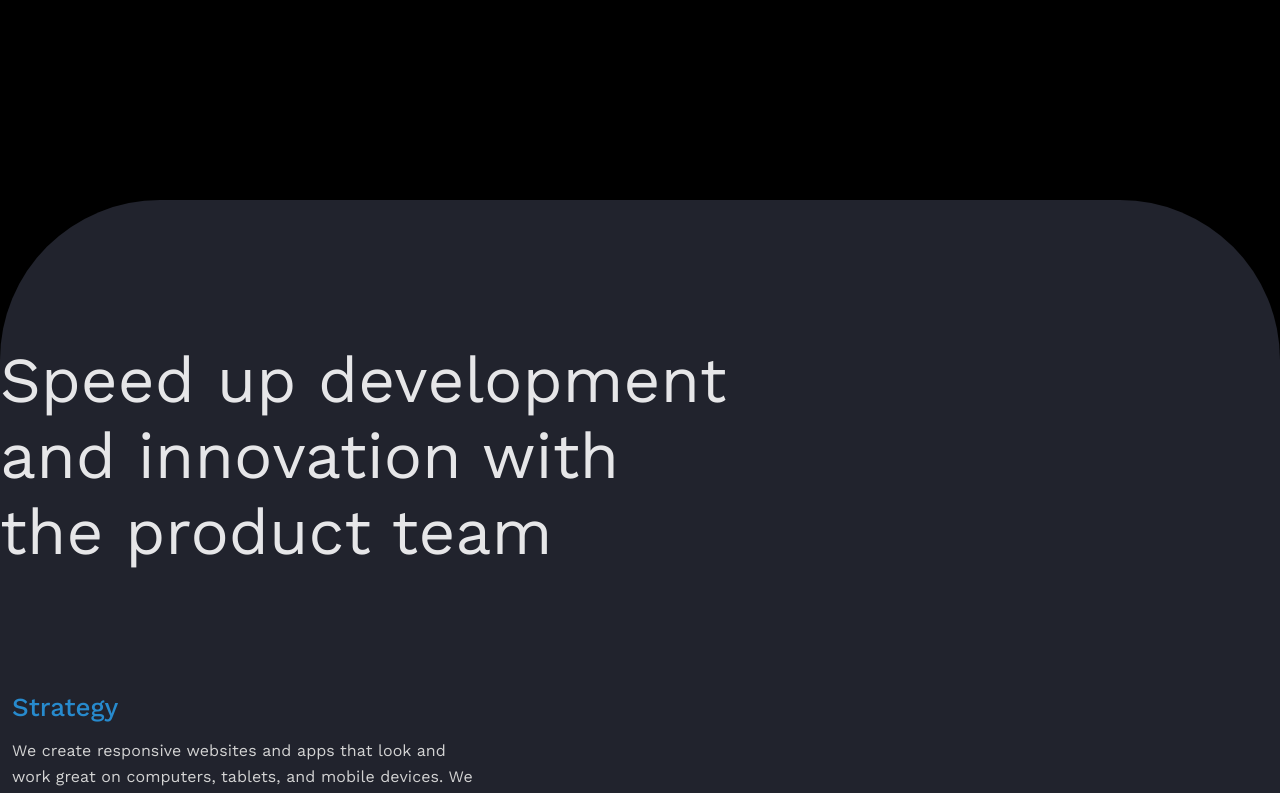
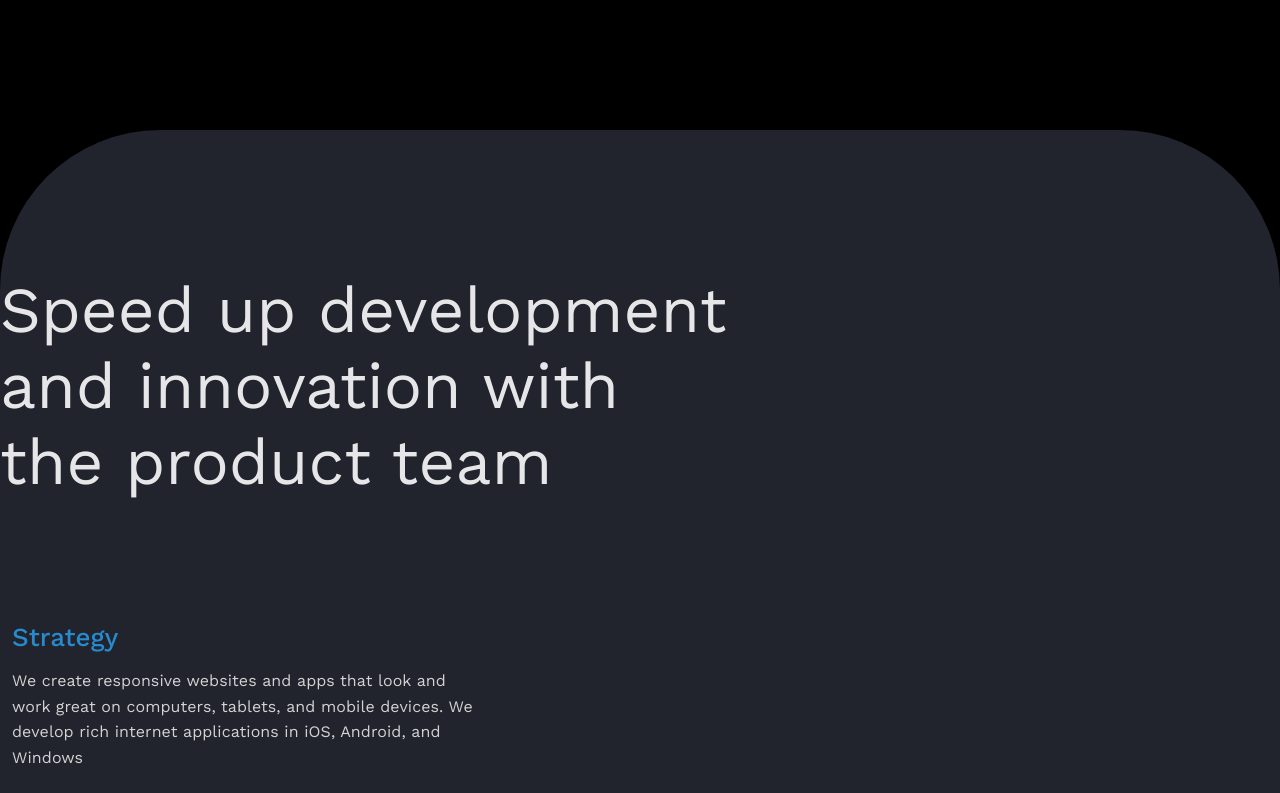
Before and after one commit to mdhrsamyak/syvar-portfolio-samyak, a React (Create React App) app: page / in a window 1280 px wide. Shown: the part 620-1413 px from the top of the page. Built offline with nearby package versions, Linux system fonts and the light colour scheme.

Commit message:
tried but put text change but didn't work

```diff
--- a/src/App.css
+++ b/src/App.css
@@ -8,7 +8,7 @@
 }
 
 .top-part {
-  height: 820px;
+  height: 750px;
   background-color: var(--black);
   display: flex;
   justify-content: center;
--- a/src/component/SamyakPart1.jsx
+++ b/src/component/SamyakPart1.jsx
@@ -5,31 +5,48 @@ import image2 from "./images/img2.jpeg";
 import image3 from "./images/img3.jpeg";
 import Aos from "aos";
 import "aos/dist/aos.css";
-import {
-  motion,
-  AnimatePresence,
-  useMotionValue,
-  useAnimation,
-} from "framer-motion";
+import { motion } from "framer-motion";
 import { useScroll, useTransform, useMotionValueEvent } from "framer-motion";
 
 function SamyakPart1() {
   const [activeTitle, setActiveTitle] = useState("strategy");
 
   const ref = useRef(null);
+  const ref2 = useRef(null);
+  const [isSticky, setIsSticky] = useState(false);
 
   const { scrollYProgress } = useScroll({
     target: ref,
-    offset: ["0 1", "0.8 1"],
+    offset: ["0 1", "0.9 1"],
   });
 
-  const scaleProgress = useTransform(scrollYProgress, [0, 1], [0.8, 1]);
-  const opacityProgress = useTransform(scrollYProgress, [0, 1], [0.8, 1]);
-  const borderProgress = useTransform(scrollYProgress, [0, 1], [160, -1]);
+  // const { scrollYProgress2 } = useScroll({
+  //   target: ref2,
+  // });
+
+  const scaleProgress = useTransform(scrollYProgress, [0.2, 0.4], [0.8, 1]);
+  const opacityProgress = useTransform(scrollYProgress, [0.2, 0.4], [0.8, 1]);
+  const borderProgress = useTransform(scrollYProgress, [0.2, 0.4], [160, -1]);
+
+  // useEffect(() => {
+  //   console.log(scrollYProgress2);
+  // }, [scrollYProgress2]);
 
   useMotionValueEvent(scrollYProgress, "change", (latest) => {
     console.log("Page scroll: ", latest);
-    // console.log(scrollYProgress);
+    if (latest > 0.78 && latest < 1) {
+      setIsSticky(true);
+      if (latest < 0.7) {
+        setActiveTitle("strategy");
+      } else if (latest > 0.7 && latest <= 0.9) {
+        setActiveTitle("design");
+      } else if (latest > 0.9) {
+        setActiveTitle("develop");
+      }
+    } else {
+      setIsSticky(false);
+    }
+    // console.log(scrollYProgress.current);
   });
 
   const transition = { duration: 0.5, ease: "easeInOut" };
@@ -38,17 +55,21 @@ function SamyakPart1() {
     Aos.init();
   }, []);
 
+  useEffect(() => {
+    console.log(isSticky);
+  }, [isSticky]);
+
   return (
-    <>
+    <motion.div ref={ref}>
       <motion.div
-        ref={ref}
-        className="syk-main-container"
+        className={`syk-main-container ${isSticky ? "sticky" : ""}`}
         style={{
           scale: scaleProgress,
           opacity: opacityProgress,
           borderRadius: borderProgress,
         }}
       >
+        {/* <div className={`syk-main-content ${isSticky ? "sticky" : ""}`}> */}
         <div className="syk-left-side">
           <div className="syk-main-text">
             Speed up development and innovation with the product team
@@ -151,8 +172,10 @@ function SamyakPart1() {
             />
           </div>
         </div>
+        {/* </div> */}
       </motion.div>
-    </>
+      {/* <div className="syk-extra-bottom"></div> */}
+    </motion.div>
   );
 }
 
--- a/src/component/syk.scss
+++ b/src/component/syk.scss
@@ -1,12 +1,33 @@
 .syk-main-container {
   background: #21232d;
-  height: 705px;
+  position: relative;
+  height: 800px;
   display: flex;
   flex-direction: row;
   justify-content: center;
   width: 100vw;
   padding: 142px 0 54px;
-  // border-radius: 80px 80px 0 0;
+  border-radius: 160px 160px 0 0;
+
+  // .syk-main-content {
+  //   position: relative;
+  //   display: flex;
+  //   background-color: #21232d;
+  //   flex-direction: row;
+  //   justify-content: center;
+  //   // height: 2115px;
+  //   // width: 100vw;
+  //   padding: 142px 0 54px;
+  //   border-radius: 160px 160px 0 0;
+
+  &.sticky {
+    position: absolute;
+    top: 0;
+    left: 0;
+    // width: 100%;
+    border-radius: 0;
+    /* Add any other styles for the sticky state */
+  }
 
   .syk-left-side {
     max-width: 823px;
@@ -82,3 +103,10 @@
     }
   }
 }
+// }
+
+.syk-extra-bottom {
+  height: 1px;
+  background: #21232d;
+  width: 100vw;
+}
```
